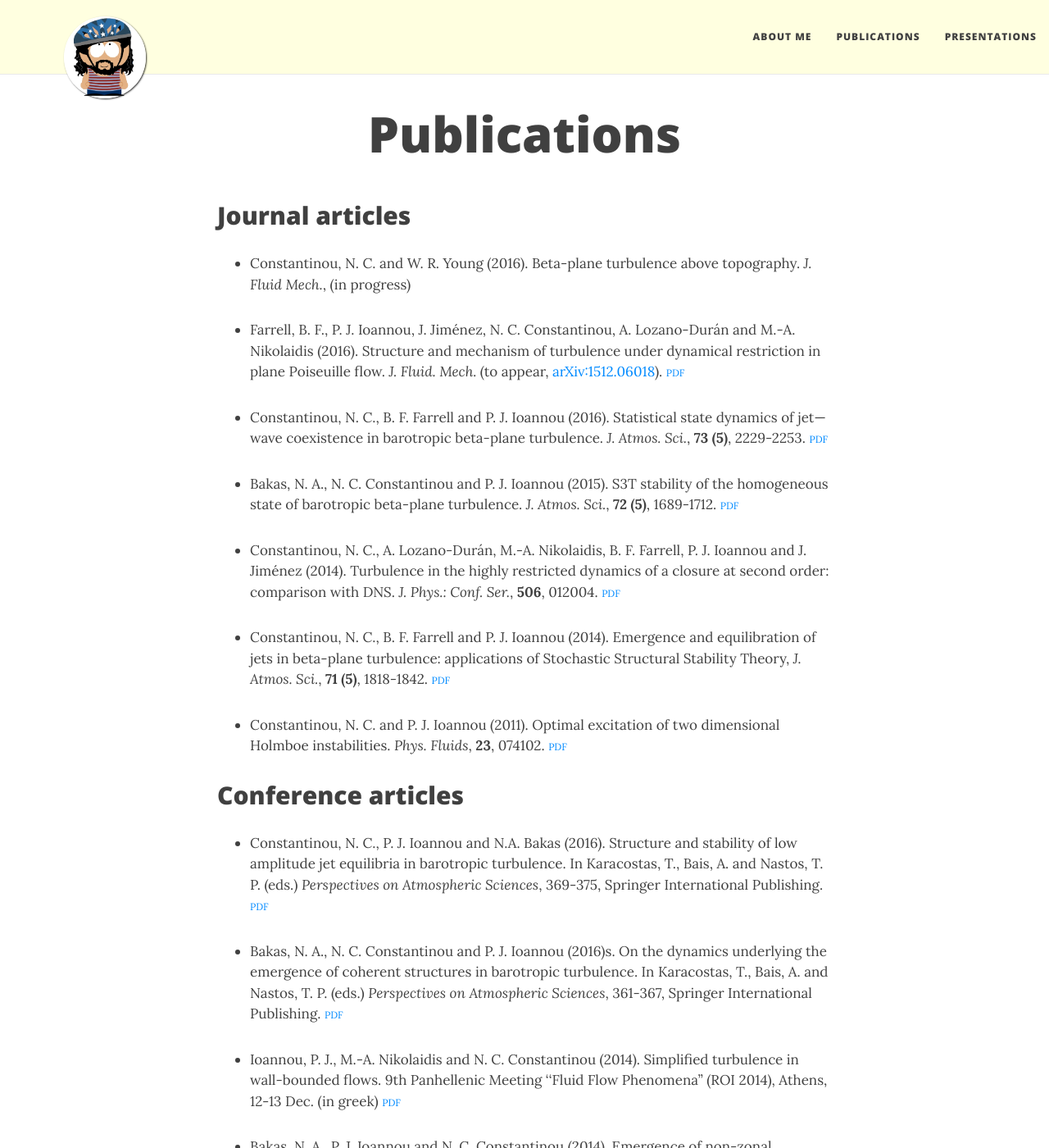
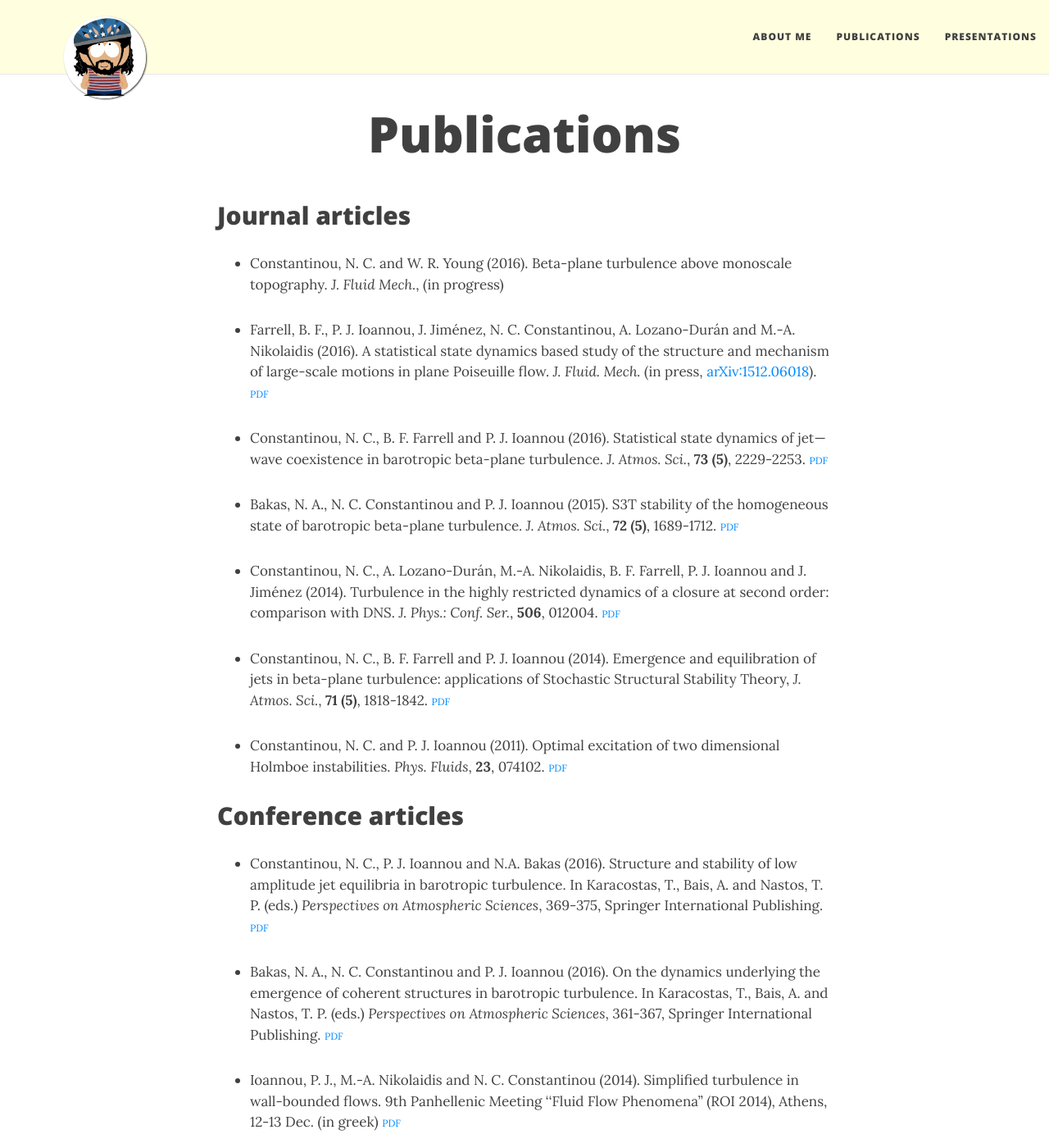
Before and after one commit to navidcy/navidcy.github.io, a Jekyll site: the page built from publications.md, in a window 1280 px wide and 1400 px high. Shown: the whole window at 82% size. Built offline with Jekyll 4.4.1, drawn with Linux system fonts in a browser that asks for light colours; nearby versions of some CDN libraries.

Commit message:
updated vlsm title and fixed a typo

```diff
--- a/publications.md
+++ b/publications.md
@@ -6,9 +6,9 @@ title: Publications
 
 ## Journal articles
 
-- Constantinou, N. C. and W. R. Young (2016). Beta-plane turbulence above topography. _J. Fluid Mech._, (in progress)
+- Constantinou, N. C. and W. R. Young (2016). Beta-plane turbulence above monoscale topography. _J. Fluid Mech._, (in progress)
 
-- Farrell, B. F., P. J. Ioannou, J. Jiménez, N. C. Constantinou, A. Lozano-Durán and M.-A. Nikolaidis (2016). Structure and mechanism of turbulence under dynamical restriction in plane Poiseuille flow. _J. Fluid. Mech._ (to appear, [arXiv:1512.06018][arXiv:1512.06018]). [<span style="font-variant:small-caps;">pdf</span>][vlsm-poiseuille]
+- Farrell, B. F., P. J. Ioannou, J. Jiménez, N. C. Constantinou, A. Lozano-Durán and M.-A. Nikolaidis (2016). A statistical state dynamics based study of the structure and mechanism of large-scale motions in plane Poiseuille flow. _J. Fluid. Mech._ (in press, [arXiv:1512.06018][arXiv:1512.06018]). [<span style="font-variant:small-caps;">pdf</span>][vlsm-poiseuille]
 
 - Constantinou, N. C., B. F. Farrell and P. J. Ioannou (2016). Statistical state dynamics of jet—wave coexistence in barotropic beta-plane turbulence. _J. Atmos. Sci._, **73 (5)**, 2229-2253. [<span style="font-variant:small-caps;">pdf</span>][ssd-jet-wave]
 
@@ -31,7 +31,7 @@ title: Publications
 
 - Constantinou, N. C., P. J. Ioannou and N.A. Bakas (2016). Structure and stability of low amplitude jet equilibria in barotropic turbulence. In Karacostas, T., Bais, A. and Nastos, T. P. (eds.) _Perspectives on Atmospheric Sciences_, 369-375, Springer International Publishing. [<span style="font-variant:small-caps;">pdf</span>][comecap2016-s3t_eckhaus]
 
-- Bakas, N. A., N. C. Constantinou and P. J. Ioannou (2016)s. On the dynamics underlying the emergence of coherent structures in barotropic turbulence. In Karacostas, T., Bais, A. and Nastos, T. P. (eds.) _Perspectives on Atmospheric Sciences_, 361-367, Springer International Publishing.
+- Bakas, N. A., N. C. Constantinou and P. J. Ioannou (2016). On the dynamics underlying the emergence of coherent structures in barotropic turbulence. In Karacostas, T., Bais, A. and Nastos, T. P. (eds.) _Perspectives on Atmospheric Sciences_, 361-367, Springer International Publishing.
  [<span style="font-variant:small-caps;">pdf</span>][comecap2016-s3t_stab]
 
 - Ioannou, P. J., M.-A. Nikolaidis and N. C. Constantinou (2014). Simplified turbulence in wall-bounded flows. 9th Panhellenic Meeting ''Fluid Flow Phenomena'' (ROI 2014), Athens, 12-13 Dec. (in greek) [<span style="font-variant:small-caps;">pdf</span>][roi2014-rnl]
```
